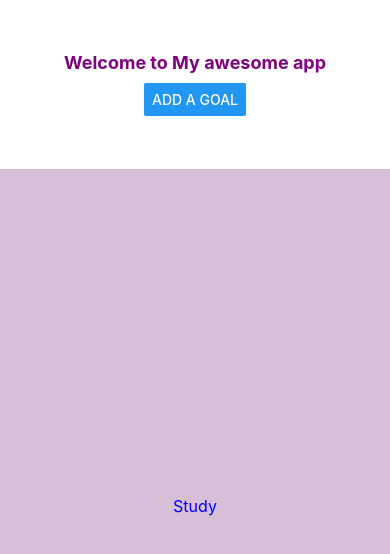
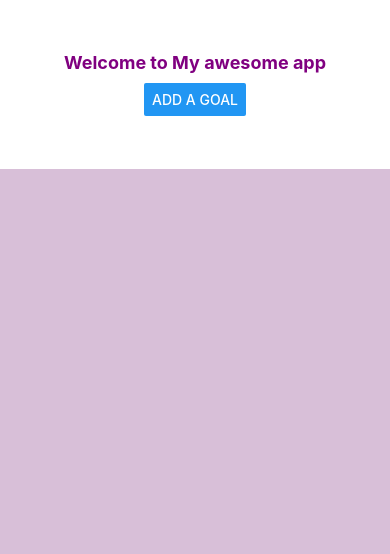
Before and after one commit to UCC1222/CS5520, a React Native app: screen / in a window 390 px wide. Shown: the top 554 px of the page. Built offline with nearby package versions, Linux system fonts and the light colour scheme.

Commit message:
Add dynamic goal list rendering using map() in App component

```diff
--- a/App.tsx
+++ b/App.tsx
@@ -35,7 +35,11 @@
 
       {/* Bottom Section */}
       <View style={styles.bottomSection}>
-        <Text style={styles.bottomText}>{text}</Text>
+      {goals.map((goal) => (
+          <View key={goal.id} style={styles.goalItem}>
+            <Text>{goal.text}</Text>
+          </View>
+        ))}
       </View>
       <Input
         modalVisible={isModalVisible}
@@ -71,9 +75,10 @@
     justifyContent: 'center',
     alignItems: 'center',
   },
-  bottomText: {
-    fontSize: 16,
-    color: 'blue',
-
+  goalItem: {
+    padding: 10,
+    marginVertical: 5,
+    backgroundColor: '#f9c2ff',
+    borderRadius: 5,
   },
 });
```
